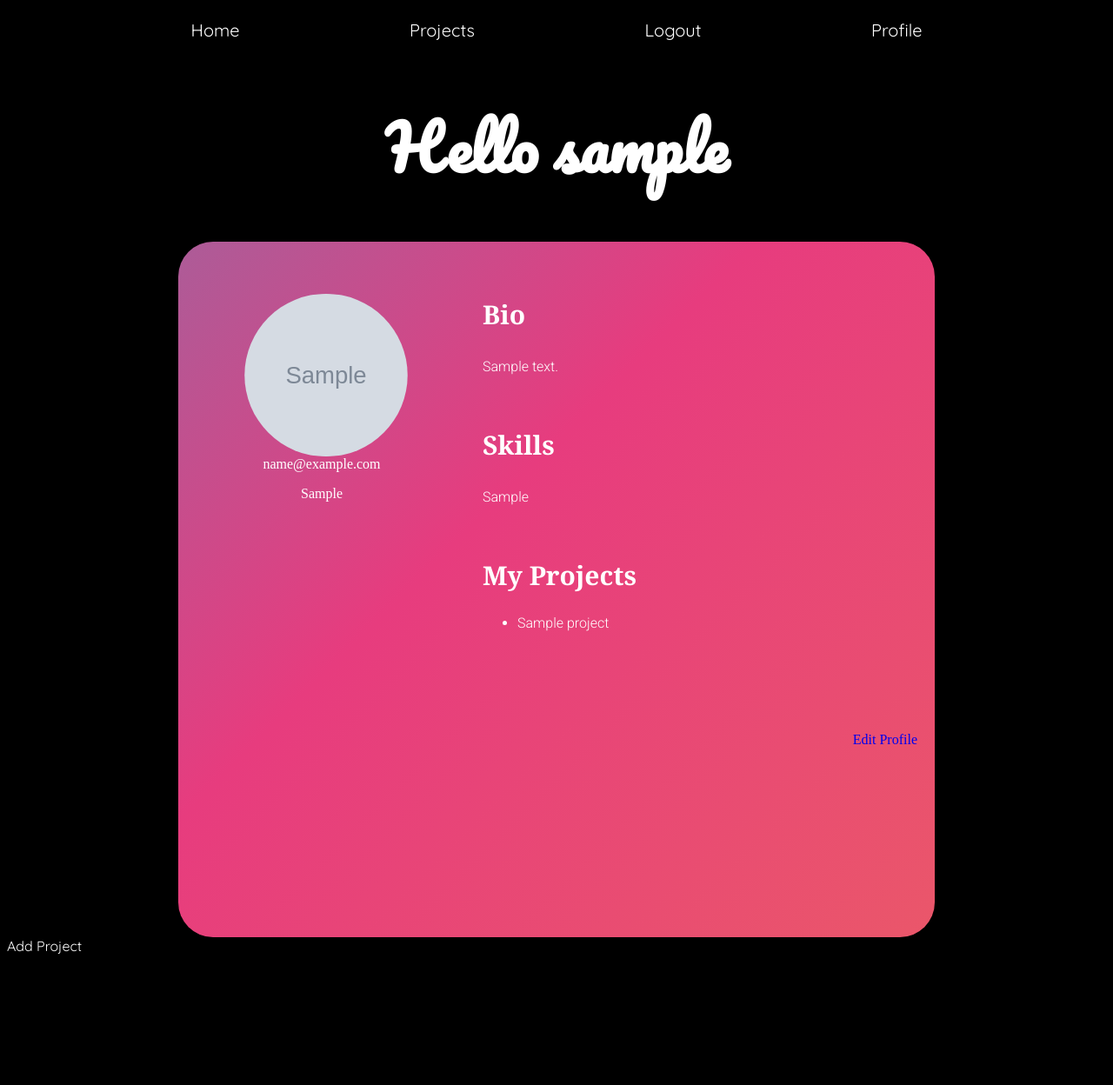
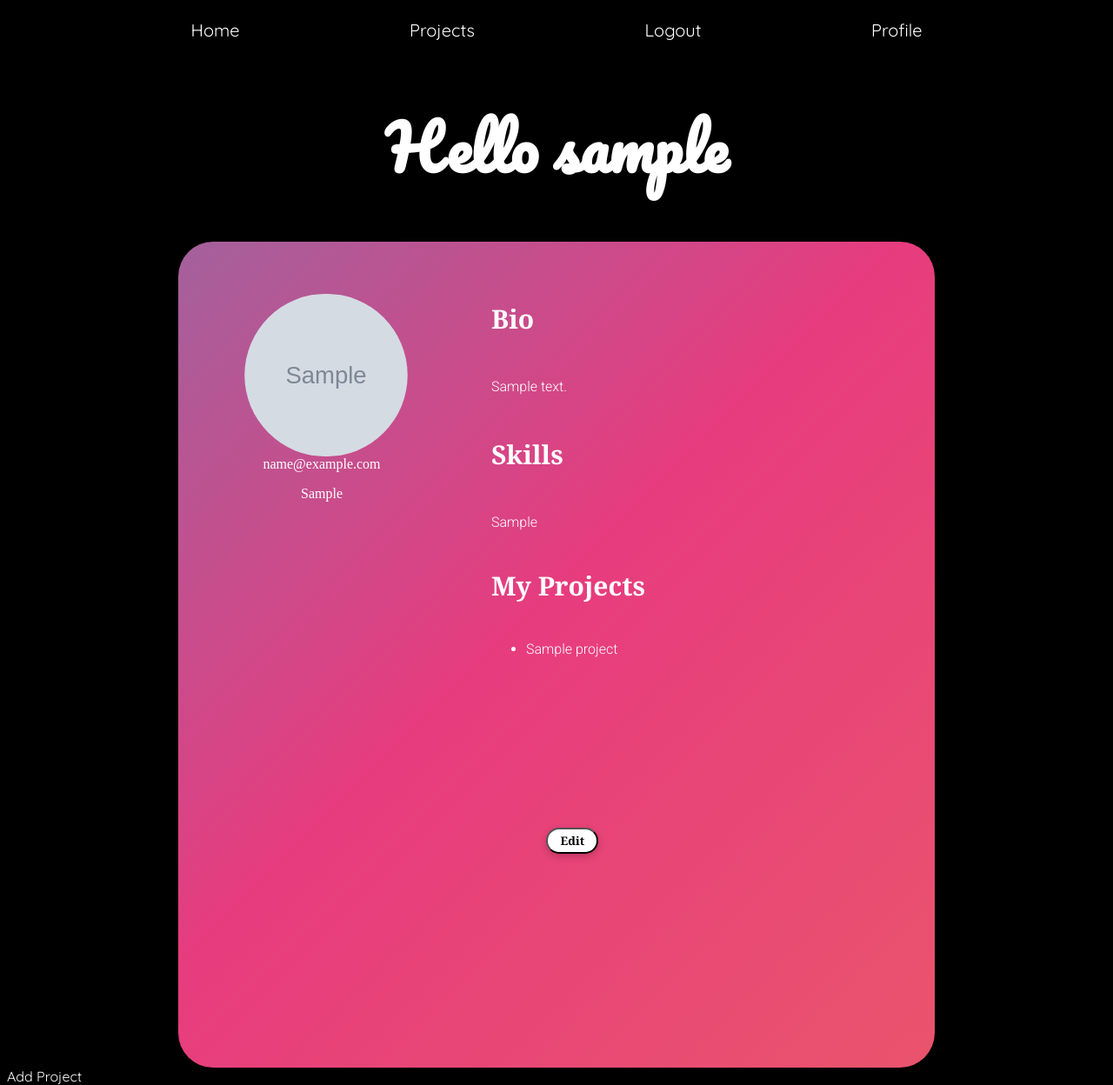
Before and after one commit to Nlopez4/dev_collect, a Django app: page /profile/1/ in a window 1280 px wide. Shown: the whole page at 87% size. Before the commit the page ends 1098 px from the top, so only its background shows below. Run offline with Django 3.2, Linux system fonts and the light colour scheme; a user stored in the database is signed in; tables that the repository leaves empty hold one stand-in row (values such as "Sample post"); grey boxes marked "Sample" are stand-in pictures.

Commit message:
edit profile button and positioning

```diff
--- a/main_app/static/styles/main.css
+++ b/main_app/static/styles/main.css
@@ -74,6 +74,11 @@ body {
 /* ================================================================= */
 /* PROJECT LIST PAGE */
 
+a {
+  text-decoration: none;
+}
+
+
 .project-h1 {
   left: 0;
   margin-top: -300px;
@@ -105,6 +110,7 @@ body {
   border-radius: 20px;
   background: white;
   color: black;
+
 }
 
 @keyframes gradient {
@@ -159,10 +165,15 @@ body {
   background-size: 400% 400%;
   animation: gradient 15s ease infinite;
   height: 100vh;
+  min-width: 870px;
   max-width: 870px;
+  min-height: 950px;
   max-height: 950px;
   border-radius: 40px;
+  box-shadow: rgba(243, 239, 239, 0.4);
+
 }
+
 
 @keyframes gradient {
   0% {
@@ -220,14 +231,12 @@ body {
   text-align: justify;
   text-justify: right;
   font-family: roboto;
+  display: grid;
+  grid-gap: 2px;
+  padding: 10px;
 }
 
 .user-links {
-}
-
-.edit-profile-button {
-  float: right;
-  margin-top: 100px;
 }
 
 .bio-p,
@@ -235,22 +244,36 @@ body {
 .myprojects-h2 {
   font-family: Noto Serif, serif;
   font-size: 30px;
-  margin-top: 35px;
+  /* margin-top: 35px; */
 }
 
 .skills-p {
-  margin-top: 60px;
+  /* margin-top: 60px; */
 }
 
 .myprojects-h2 {
-  margin-top: 60px;
+  /* margin-top: 60px; */
 }
 
 .myprojects-list {
   text-decoration: none;
   color: white;
+
 }
 
-a {
-  text-decoration: none;
+
+.edit-profile {
+  text-align: center;
+  justify-content:center;
+  margin-left: -22em;
+  margin-top: 170px;
+  background-color: white;
+  color: black;
+  width: 60px;
+  height: 30px;
+  border-radius: 20px;
+  cursor:pointer;
+  font-family: Noto Serif, serif;
+  box-shadow: 0 3px 10px rgb(0 0 0 / 0.2);
+
 }
--- a/main_app/templates/profile.html
+++ b/main_app/templates/profile.html
@@ -29,7 +29,7 @@
       </ul>
       {% endfor %}
     </div>
-    <a class="edit-profile-button" href="{% url 'profile_update' user.pk %}">Edit Profile</a>
+    <button class="edit-profile" onclick="{% url 'profile_update' user.pk %}">Edit</button>
   </div>
 </div>
 
```
